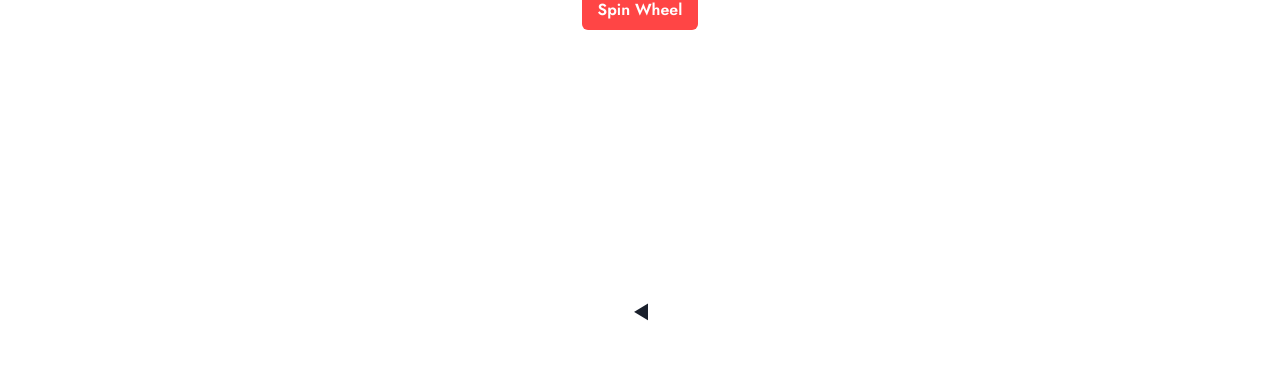
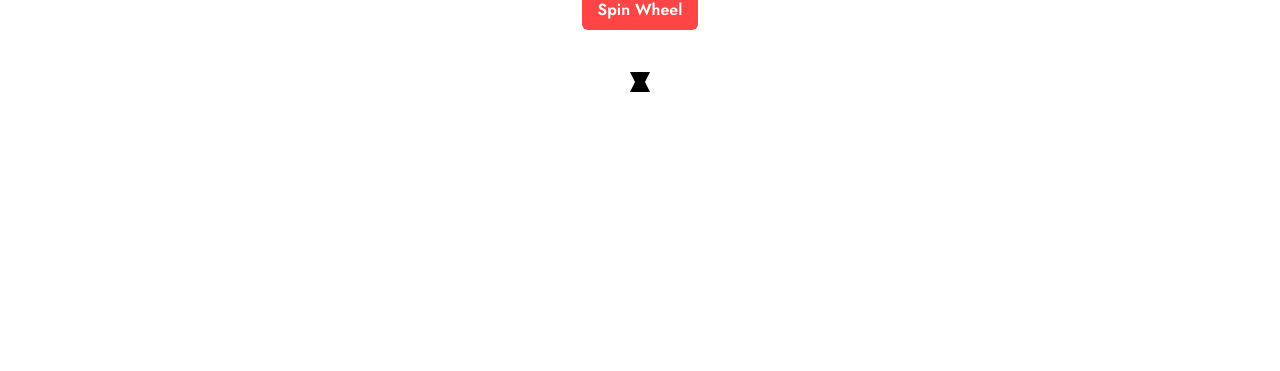
Before and after one commit to adityaREDFLAG/Adis-Site, a Next.js app: page /Wheel in a window 1280 px wide. Shown: the part 270-641 px from the top of the page. Built offline with nearby package versions, Linux system fonts and the light colour scheme.

Commit message:
Update Wheel.tsx

```diff
--- a/src/pages/Wheel.tsx
+++ b/src/pages/Wheel.tsx
@@ -73,6 +73,18 @@ const WheelSpinner: React.FC = () => {
       ctx.fillText(name, -ctx.measureText(name).width / 2, 0);
       ctx.restore();
     });
+
+    drawArrow(ctx, canvas);
+  };
+
+  const drawArrow = (ctx: CanvasRenderingContext2D, canvas: HTMLCanvasElement) => {
+    ctx.fillStyle = 'black';
+    ctx.beginPath();
+    ctx.moveTo(canvas.width / 2 - 10, 10);
+    ctx.lineTo(canvas.width / 2 + 10, 10);
+    ctx.lineTo(canvas.width / 2, 30);
+    ctx.closePath();
+    ctx.fill();
   };
 
   const spinWheel = () => {
@@ -106,7 +118,8 @@ const WheelSpinner: React.FC = () => {
         );
         setWinner(names[winningIndex]);
 
-        const finalAngle = (360 - (angle % 360)) + 90; // Adjust the final angle to ensure the winning segment is at the top
+        // Ensure the arrow points to the winning segment
+        const finalAngle = angle + (360 / numSegments) * winningIndex;
         canvas.style.transform = `rotate(${finalAngle}deg)`;
       }
     };
@@ -155,10 +168,8 @@ const WheelSpinner: React.FC = () => {
       </List>
       <Box position="relative">
         <canvas ref={canvasRef} width={500} height={500} style={{ transition: 'transform 3s ease-out' }} />
-        <Box position="absolute" top="50%" left="50%" transform="translate(-50%, -50%) rotate(90deg)">
-          <Text fontSize="lg" fontWeight="bold">
-            ▼
-          </Text>
+        <Box position="absolute" top="10px" left="50%" transform="translateX(-50%)">
+          <Box width="0" height="0" borderLeft="10px solid transparent" borderRight="10px solid transparent" borderBottom="20px solid black"></Box>
         </Box>
       </Box>
       {winner && (
```
